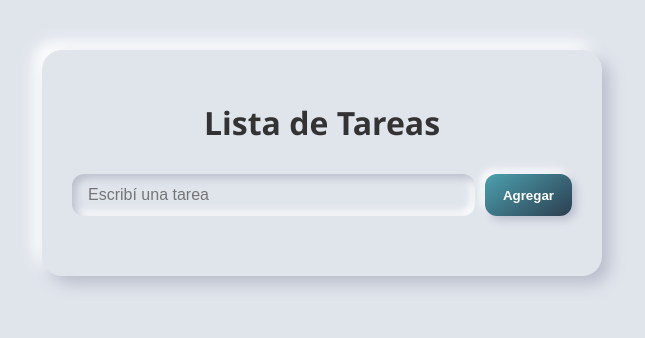
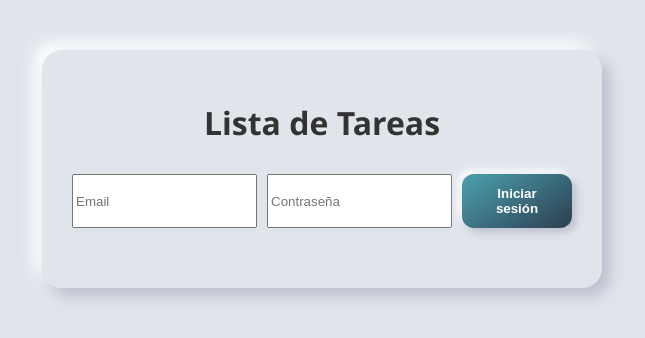
Before and after one commit to jballesteros28/My-List-To-Do, a React (Vite) app in the folder frontend/: page / in a window 1280 px wide. Shown: the top 338 px of the page, without its empty margins (318-963 px from the left). Built offline with nearby package versions, Linux system fonts and the light colour scheme.

Commit message:
solucionando errores del backend

```diff
--- a/frontend/src/App.jsx
+++ b/frontend/src/App.jsx
@@ -1,17 +1,24 @@
 import { useState } from "react";
 import TareaForm from "./components/TareaForm";
 import TareaList from "./components/TareaList";
+import { useAuth } from "./context/AuthContext";
+import LoginForm from "./components/LoginForm";
 import "./styles/App.css";
 
 function App() {
   const [actualizar, setActualizar] = useState(false);
-  const [tareaActual, setTareaActual] = useState(null); // 👈 NUEVO
+  const [tareaActual, setTareaActual] = useState(null);
 
   const refrescarLista = () => setActualizar(!actualizar);
+  const { token } = useAuth();
 
   return (
     <div className="app-container">
       <h1>Lista de Tareas</h1>
+      {!token ? (
+      <LoginForm /> // Muestra el login si no hay token
+    ) : (
+      <>
         <TareaForm
           onTaskSaved={refrescarLista}
           tareaActual={tareaActual}
@@ -22,6 +29,8 @@ function App() {
           onEditClick={(tarea) => setTareaActual(tarea)}
           onTaskChanged={refrescarLista}
         />
+      </>
+    )}
     </div>
   );
 }
```
Lines whose indentation alone changed are shown as unchanged.
